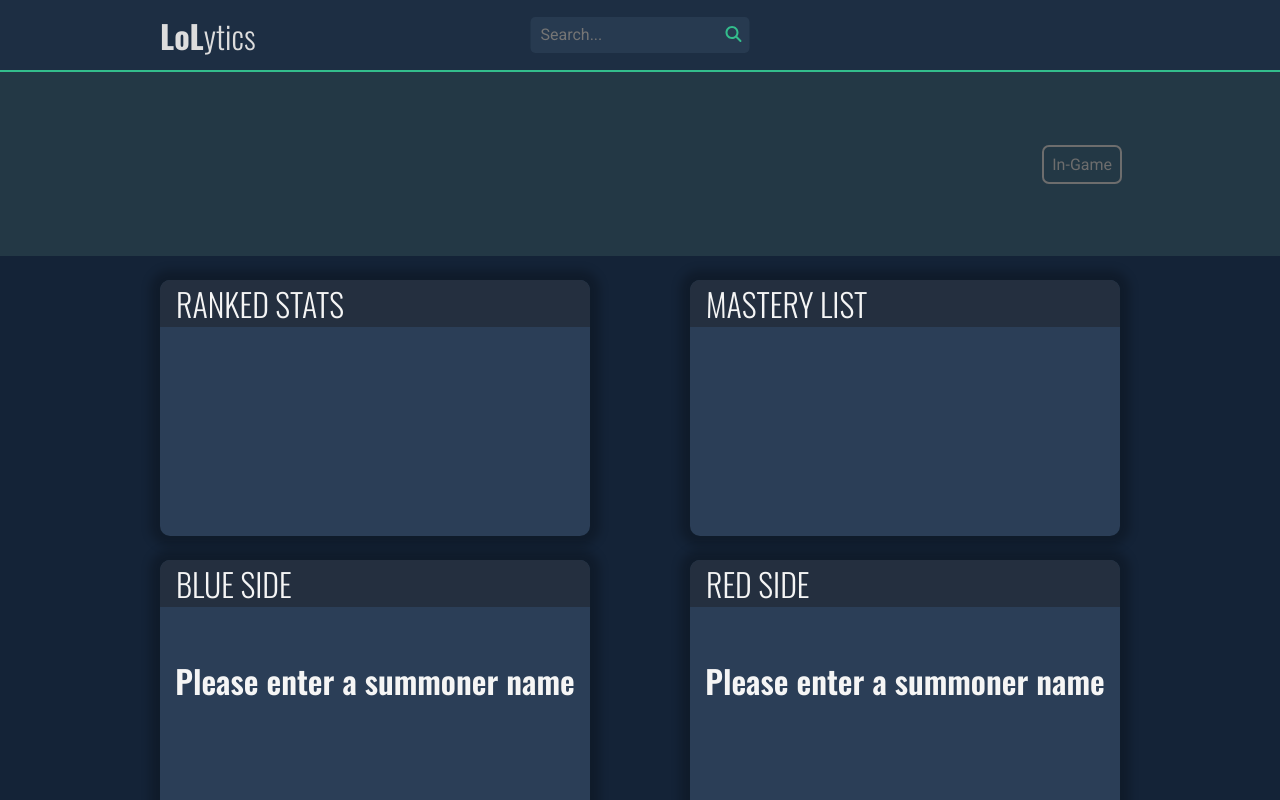
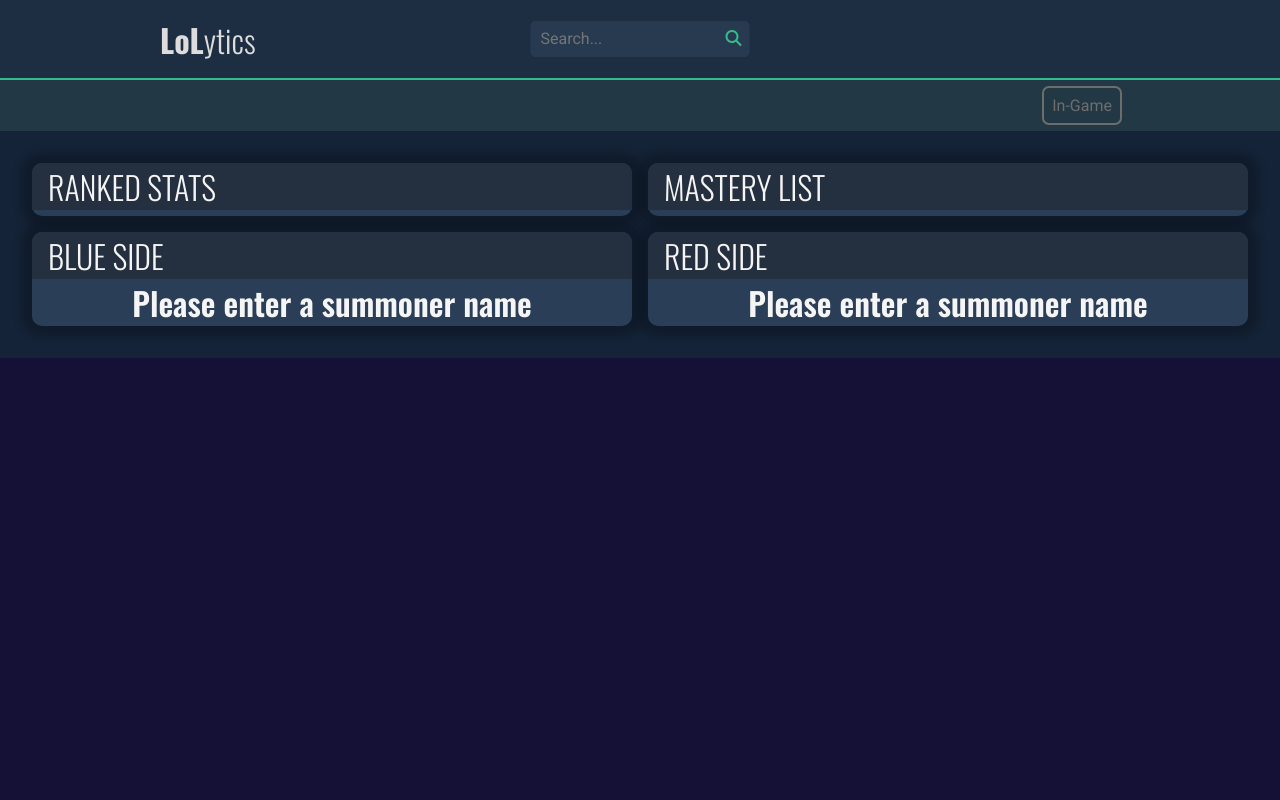
Before and after one commit to AlejandroV01/LolApi, a React (Create React App) app: page / in a window 1280 px wide. Shown: the top 800 px of the page. Built offline with nearby package versions, Linux system fonts and the light colour scheme.

Commit message:
Overall Changes

```diff
--- a/src/App.css
+++ b/src/App.css
@@ -11,229 +11,12 @@ h2 {
 }
 html {
   background-color: #151136;
-  height: 200vh;
-  overflow: hidden;
+  /* overflow: hidden; */
 }
 
 .container {
-  width: 100%;
-  height: 100vh;
+  max-width: 100%;
+  max-height: 100%;
+  min-width: 100%;
+  min-height: 100%;
 }
-.title {
-  display: flex;
-}
-.light {
-  font-weight: 300;
-}
-.nav {
-  width: 100%;
-  position: sticky;
-  top: 0;
-  background-color: #1d2e43;
-  display: flex;
-  align-items: center;
-  color: rgb(221, 221, 221);
-  padding: 0.75rem 10rem;
-  border-bottom: #33bd8c 2px solid;
-  height: 9vh;
-}
-
-.search {
-  position: absolute;
-  left: 50%;
-  transform: translateX(-50%);
-  background-color: #273a50;
-  line-height: 2.25rem;
-  padding: 0 0.5rem;
-  border-radius: 5px;
-}
-
-.search input {
-  background-color: transparent;
-  border: none;
-  outline: none;
-  color: rgb(221, 221, 221);
-  font-size: 1rem;
-}
-
-.faSearch {
-  color: #33bd8c;
-  cursor: pointer;
-}
-
-.profileDisplay {
-  color: white;
-  padding: 0rem 10rem;
-  min-height: 23vh;
-  background-color: #233845;
-  display: flex;
-  justify-content: space-between;
-  align-items: center;
-}
-
-.active {
-  outline: 2px rgb(109, 109, 109) solid;
-  color: rgb(109, 109, 109);
-  padding: 0.5rem;
-  border-radius: 5px;
-}
-
-.active-true {
-  outline: 3px #21ffb1 solid;
-  color: #21ffb1;
-}
-.bottomOne {
-  display: flex;
-  padding: 1.5rem 10rem;
-}
-
-.summonerSpellIcon {
-  width: 2rem;
-}
-.bottomTwo {
-  display: flex;
-
-  padding: 0rem 10rem;
-}
-.allBottoms {
-  height: 100%;
-  background-color: #142337;
-}
-
-.playerIcon {
-  border-radius: 50%;
-  width: 8rem;
-}
-
-.playerIconDiv {
-  position: relative;
-  display: flex;
-  flex-direction: column;
-  align-items: center;
-  gap: 10px;
-  position: absolute;
-  left: 50%;
-  transform: translateX(-50%);
-  height: 23vh;
-  padding: 1rem 0;
-}
-.playerIconDiv p {
-  border: #33bd8c 3px solid;
-  padding: 0.2rem 1rem;
-  border-radius: 10px;
-  font-weight: 600;
-}
-.topLeft {
-  background-color: #2b3e57;
-  border-radius: 10px;
-  box-shadow: 0px 0px 10px 10px rgba(0, 0, 0, 0.226);
-  width: 100%;
-  min-height: 16rem;
-}
-
-.firstRowDivs:last-child {
-  margin-left: 100px;
-}
-
-.masteryTitle {
-  border-top-left-radius: 10px;
-  border-top-right-radius: 10px;
-  padding: 0rem 1rem;
-  background-color: #242f3f;
-  font-size: 1rem;
-  color: whitesmoke;
-}
-
-.masteryTitle h1 {
-  font-weight: 300;
-}
-
-.soloRank {
-  width: 8rem;
-}
-
-.rankedRow {
-  display: flex;
-  align-items: center;
-  justify-content: space-around;
-}
-.rankedIndi {
-  display: flex;
-  flex-direction: column;
-  align-items: center;
-}
-
-.rankedIndi h2 {
-  color: whitesmoke;
-}
-
-.rankedIndi p {
-  color: white;
-  font-weight: 500;
-}
-
-.liveGameIcon {
-  width: 5rem;
-}
-.champImage {
-  width: 5rem;
-}
-.champsInLiveGame {
-  display: flex;
-  justify-content: space-between;
-  padding: 0px 2rem;
-}
-.individualLivePlayer {
-  display: flex;
-  flex-direction: column;
-  align-items: center;
-}
-.rankedDiv {
-  width: 100%;
-}
-.rankedDiv:last-child {
-  margin-left: 100px;
-}
-
-.summonerSpells {
-  display: flex;
-  justify-content: space-between;
-}
-
-.individualLivePlayer h2 {
-  font-size: 1rem;
-}
-
-.redOverlay {
-  background-color: rgba(255, 0, 0, 0.144);
-  text-align: center;
-  color: whitesmoke;
-  border-bottom-left-radius: 10px;
-  border-bottom-right-radius: 10px;
-  padding: 0px 0px 10px 0px;
-}
-
-.blueOverlay {
-  background-color: rgba(4, 0, 255, 0.144);
-  text-align: center;
-  color: whitesmoke;
-  border-bottom-left-radius: 10px;
-  border-bottom-right-radius: 10px;
-  padding: 0px 0px 10px 0px;
-}
-
-.bottomLiveGame {
-  text-align: center;
-  height: 100%;
-}
-
-.noLiveGame {
-  color: whitesmoke;
-  padding-top: 50px;
-  font-weight: 600;
-}
-
-.champAndSummonerSpell {
-  display: flex;
-  flex-direction: column;
-}
--- a/src/App.js
+++ b/src/App.js
@@ -1,11 +1,14 @@
 import { faSearch } from "@fortawesome/free-solid-svg-icons";
 import { FontAwesomeIcon } from "@fortawesome/react-fontawesome";
 import { useState } from "react";
+import "./allBottoms.css";
 import "./App.css";
 import DisplayFlexRank from "./components/DisplayFlexRank";
 import DisplayLiveGame from "./components/DisplayLiveGame";
 import DisplayLiveGameRedSide from "./components/DisplayLiveGameRedSide";
 import DisplaySoloRank from "./components/DisplaySoloRank";
+import "./nav.css";
+import "./profileDisplay.css";
 function App() {
   const champIdToName = {
     266: "Aatrox",
@@ -180,7 +183,7 @@ function App() {
     summonerLevel: 0,
   });
   // const API_KEY = process.env.REACT_APP_API_KEY;
-  const API_KEY = "RGAPI-b1fb43a7-eda2-4040-af4b-584911ca27a1";
+  const API_KEY = "RGAPI-c600d0ad-402c-4ee5-bc5e-8a28df934c8a";
   const getGeneralData = async () => {
     await fetch(
       `https://na1.api.riotgames.com/lol/summoner/v4/summoners/by-name/${summonerName}?api_key=${API_KEY}`
@@ -275,7 +278,7 @@ function App() {
               ".png"
             }
             alt=""
-            className="champImage"
+            className="champImageMastery"
           />
           <p>{"Mastery " + champData.championLevel}</p>
           <p>{champData.championPoints.toLocaleString()}</p>
@@ -335,9 +338,8 @@ function App() {
           )}
         </div>
         <div className="allBottoms">
-          <div className="bottomOne">
-            <div className="topLeft firstRowDivs">
-              <div className="masteryTitle">
+          <div className="aBottomContainer firstRowDivs">
+            <div className="bottomDivTitle">
               <h1>RANKED STATS</h1>
             </div>
             <div className="rankedRow">
@@ -363,16 +365,14 @@ function App() {
               </div>
             </div>
           </div>
-            <div className="topLeft firstRowDivs">
-              <div className="masteryTitle">
+          <div className="aBottomContainer firstRowDivs">
+            <div className="bottomDivTitle">
               <h1>MASTERY LIST</h1>
             </div>
             <div className="masteryData">{displayMastery()}</div>
           </div>
-          </div>
-          <div className="bottomTwo">
-            <div className="topLeft rankedDiv">
-              <div className="masteryTitle">
+          <div className="aBottomContainer secondRowDivs">
+            <div className="bottomDivTitle">
               <h1>BLUE SIDE</h1>
             </div>
             <div className="bottomLiveGame">
@@ -383,9 +383,8 @@ function App() {
               )}
             </div>
           </div>
-
-            <div className="topLeft rankedDiv">
-              <div className="masteryTitle">
+          <div className="aBottomContainer secondRowDivs">
+            <div className="bottomDivTitle">
               <h1>RED SIDE</h1>
             </div>
             <div className="bottomLiveGame">
@@ -399,7 +398,6 @@ function App() {
         </div>
       </div>
     </div>
-    </div>
   );
 }
 
--- /dev/null
+++ b/src/allBottoms.css
@@ -0,0 +1,58 @@
+.allBottoms {
+  padding: 2rem 2rem;
+  background-color: #142337;
+  display: grid;
+  grid-template-columns: 1fr 1fr;
+  grid-template-rows: 0.5fr 1fr;
+  grid-gap: 1rem;
+}
+
+.aBottomContainer {
+  background-color: #2b3e57;
+  border-radius: 10px;
+  box-shadow: 0px 0px 10px 10px rgba(0, 0, 0, 0.226);
+}
+
+.masteryData {
+  height: 100%;
+  display: flex;
+  justify-content: space-around;
+}
+
+.bottomDivTitle {
+  border-top-left-radius: 10px;
+  border-top-right-radius: 10px;
+  padding: 0rem 1rem;
+  background-color: #242f3f;
+  font-size: 1rem;
+  color: whitesmoke;
+}
+
+.bottomDivTitle h1 {
+  font-weight: 300;
+}
+
+.bottomLiveGame {
+  text-align: center;
+}
+
+.noLiveGame {
+  color: whitesmoke;
+  font-weight: 600;
+}
+
+.champImageMastery {
+  width: 50%;
+}
+
+.champ {
+  display: flex;
+  flex-direction: column;
+  width: fit-content;
+  align-items: center;
+}
+
+.champ {
+  height: 100%;
+  color: whitesmoke;
+}
--- a/src/components/DisplayFlexRank.js
+++ b/src/components/DisplayFlexRank.js
@@ -1,4 +1,5 @@
 import React from "react";
+import "./DisplayRanks.css";
 import BRONZE from "./Emblem_Bronze.png";
 import CHALLENGER from "./Emblem_Challenger.png";
 import DIAMOND from "./Emblem_Diamond.png";
@@ -117,7 +118,12 @@ const DisplayFlexRank = ({ playerData }) => {
           </>
         );
       default:
-        return <img src={EMPTY} alt="NO RANK" className="soloRank" />;
+        return (
+          <>
+            <img src={EMPTY} alt="NO RANK" className="soloRank" />
+            <p>UNRANKED</p>
+          </>
+        );
     }
   };
 
--- /dev/null
+++ b/src/components/DisplayLiveGame.css
@@ -0,0 +1,49 @@
+.individualLivePlayer {
+  display: flex;
+  flex-direction: column;
+  align-items: center;
+}
+
+.individualLivePlayer h2 {
+  font-size: 1rem;
+}
+
+.liveGameIcon {
+  width: 50%;
+}
+
+.champAndSummonerSpell {
+  display: flex;
+  flex-direction: column;
+  width: 50%;
+}
+
+.summonerSpells {
+  display: flex;
+  justify-content: space-between;
+}
+
+.summonerSpellIcon {
+  width: 50%;
+}
+
+.blueOverlay {
+  background-color: rgba(4, 0, 255, 0.144);
+  text-align: center;
+  color: whitesmoke;
+  border-bottom-left-radius: 10px;
+  border-bottom-right-radius: 10px;
+  padding: 0px 0px 10px 0px;
+}
+.redOverlay {
+  background-color: rgba(255, 0, 0, 0.144);
+  text-align: center;
+  color: whitesmoke;
+  border-bottom-left-radius: 10px;
+  border-bottom-right-radius: 10px;
+  padding: 0px 0px 10px 0px;
+}
+
+.champsInLiveGame {
+  display: flex;
+}
--- a/src/components/DisplayLiveGame.js
+++ b/src/components/DisplayLiveGame.js
@@ -1,4 +1,5 @@
 import React from "react";
+import "./DisplayLiveGame.css";
 const champIdToName = {
   266: "Aatrox",
   103: "Ahri",
--- a/src/components/DisplayLiveGameRedSide.js
+++ b/src/components/DisplayLiveGameRedSide.js
@@ -1,4 +1,5 @@
 import React from "react";
+import "./DisplayLiveGame.css";
 const champIdToName = {
   266: "Aatrox",
   103: "Ahri",
--- /dev/null
+++ b/src/components/DisplayRanks.css
@@ -0,0 +1,22 @@
+.soloRank {
+  width: 30%;
+}
+
+.rankedRow {
+  display: flex;
+}
+.rankedIndi {
+  display: flex;
+  flex-direction: column;
+  align-items: center;
+  padding: 0.2rem 0rem;
+}
+
+.rankedIndi h2 {
+  color: whitesmoke;
+}
+
+.rankedIndi p {
+  color: white;
+  font-weight: 500;
+}
--- a/src/components/DisplaySoloRank.js
+++ b/src/components/DisplaySoloRank.js
@@ -1,4 +1,5 @@
 import React from "react";
+import "./DisplayRanks.css";
 import BRONZE from "./Emblem_Bronze.png";
 import CHALLENGER from "./Emblem_Challenger.png";
 import DIAMOND from "./Emblem_Diamond.png";
@@ -117,7 +118,12 @@ const DisplaySoloRank = ({ playerData }) => {
           </>
         );
       default:
-        return <img src={EMPTY} alt="NO RANK" className="soloRank" />;
+        return (
+          <>
+            <img src={EMPTY} alt="NO RANK" className="soloRank" />
+            <p>UNRANKED</p>
+          </>
+        );
     }
   };
 
--- /dev/null
+++ b/src/nav.css
@@ -0,0 +1,38 @@
+.title {
+  display: flex;
+}
+.light {
+  font-weight: 300;
+}
+.nav {
+  background-color: #1d2e43;
+  display: flex;
+  align-items: center;
+  color: rgb(221, 221, 221);
+  padding: 0.75rem 10rem;
+  border-bottom: #33bd8c 2px solid;
+  height: 10vh;
+}
+
+.search {
+  position: absolute;
+  left: 50%;
+  transform: translateX(-50%);
+  background-color: #273a50;
+  line-height: 2.25rem;
+  padding: 0 0.5rem;
+  border-radius: 5px;
+}
+
+.search input {
+  background-color: transparent;
+  border: none;
+  outline: none;
+  color: rgb(221, 221, 221);
+  font-size: 1rem;
+}
+
+.faSearch {
+  color: #33bd8c;
+  cursor: pointer;
+}
--- /dev/null
+++ b/src/profileDisplay.css
@@ -0,0 +1,41 @@
+.profileDisplay {
+  color: white;
+  padding: 0.5rem 10rem;
+  background-color: #233845;
+  display: flex;
+  justify-content: space-between;
+  align-items: center;
+}
+
+.active {
+  outline: 2px rgb(109, 109, 109) solid;
+  color: rgb(109, 109, 109);
+  padding: 0.5rem;
+  border-radius: 5px;
+}
+
+.active-true {
+  outline: 3px #21ffb1 solid;
+  color: #21ffb1;
+}
+
+.playerIconDiv {
+  display: flex;
+  flex-direction: column;
+  align-items: center;
+  width: 10%;
+  gap: 0.3rem;
+}
+
+.playerIcon {
+  position: relative;
+  border-radius: 50%;
+  width: 100%;
+}
+
+.playerIconDiv p {
+  border: #33bd8c 3px solid;
+  padding: 0.2rem 1rem;
+  border-radius: 10px;
+  font-weight: 600;
+}
```
Lines whose indentation alone changed are shown as unchanged.
